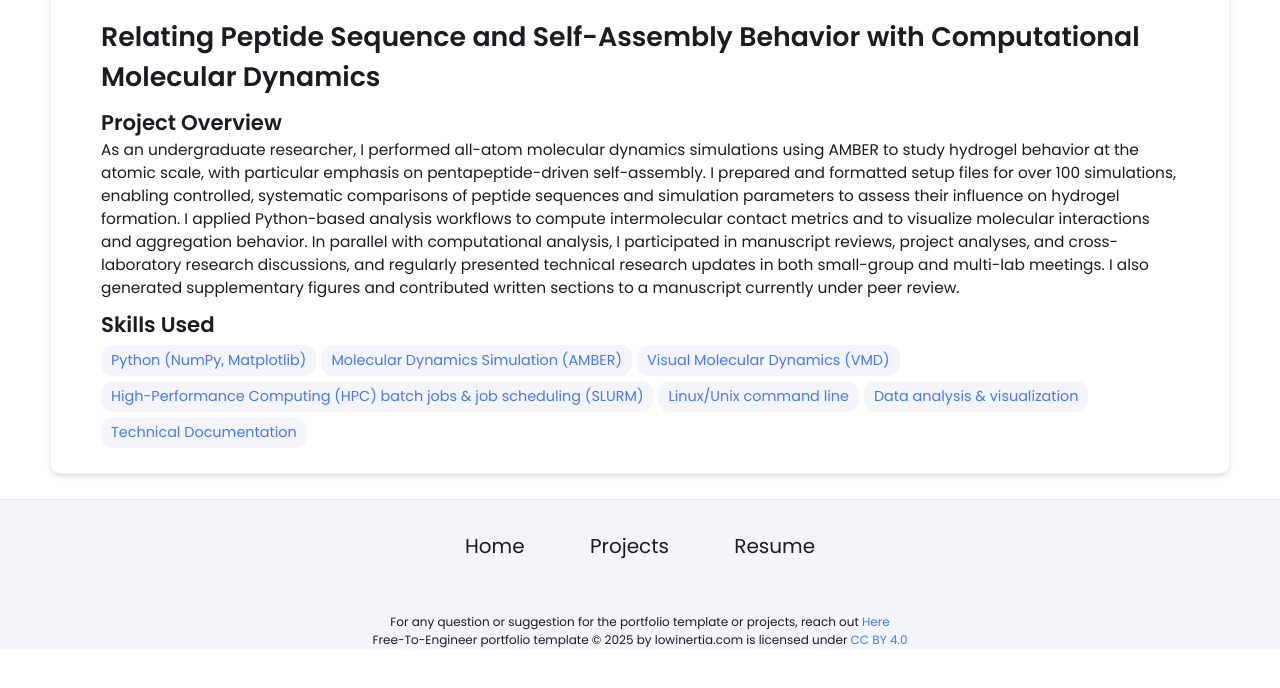
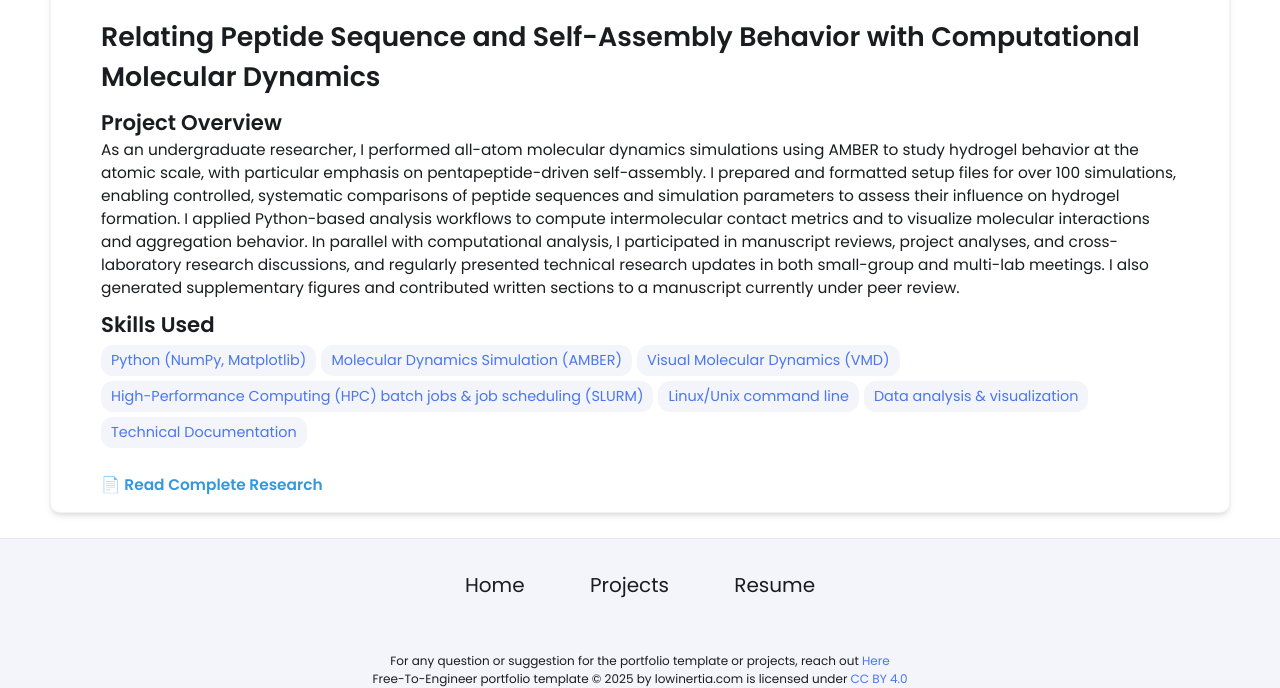
Before and after one commit to RobinKHur/RobinKHur.github.io, a Jekyll site: the page built from _projects/Pentapeptide Research/index.md, in a window 1280 px wide. Shown: the part 490-1178 px from the top of the page. Built offline with Jekyll 4.4.1, drawn with Linux system fonts in a browser that asks for light colours; before the commit the page ends 1139 px from its top, so only the background shows below that.

Commit message:
Update index.md

```diff
--- a/_projects/Pentapeptide Research/index.md
+++ b/_projects/Pentapeptide Research/index.md
@@ -12,3 +12,4 @@ skills:
   - Technical Documentation
 main-image: /peptide-vmd.png
 ---
+📄 **[Read Complete Research](https://doi.org/10.26434/chemrxiv-2026-8jxvq)**
```
